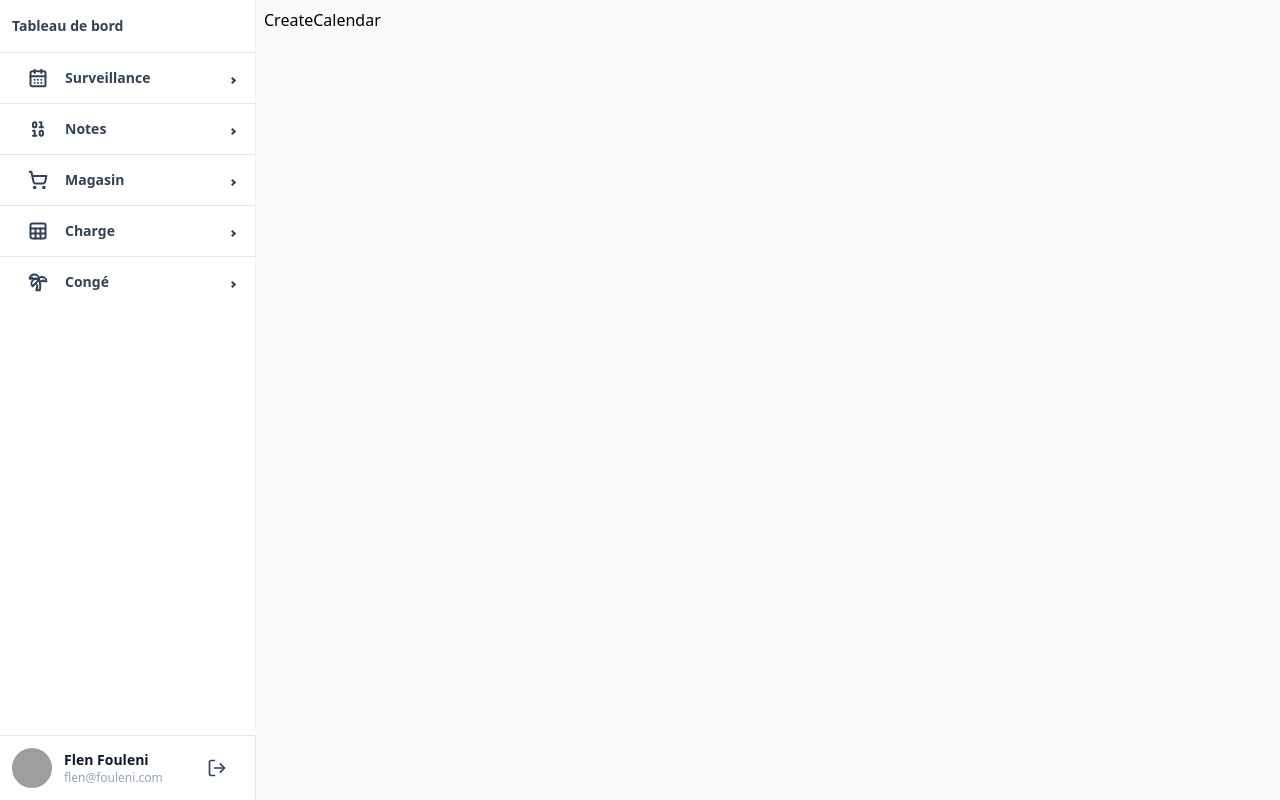
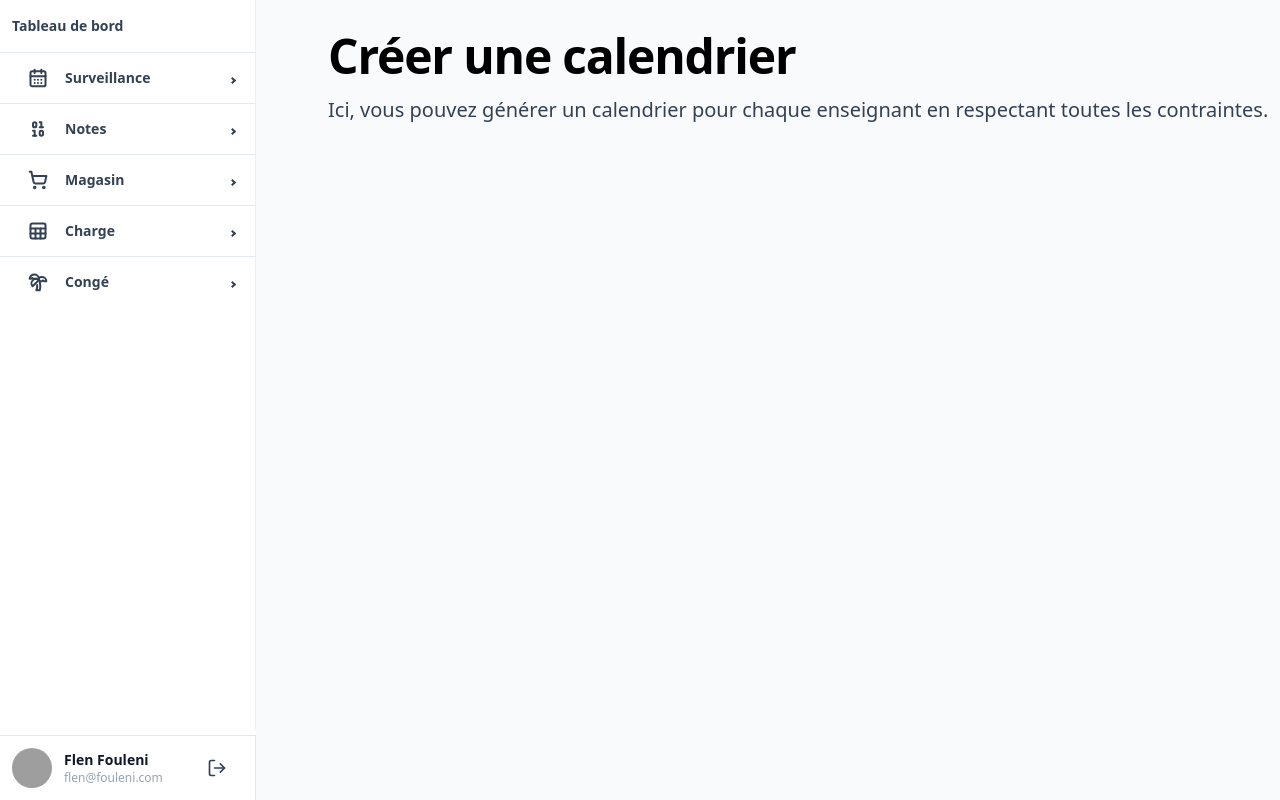
Before and after one commit to stormynight9/isimm-frontend, a React (Vite) app: page /surveillance/creer-calendrier in a window 1280 px wide. Built offline with nearby package versions, Linux system fonts and the light colour scheme; grey boxes are pictures that could not be loaded; a web font is replaced by a local one.

Commit message:
added header for every page

```diff
--- a/src/pages/surveillance/Calendar.jsx
+++ b/src/pages/surveillance/Calendar.jsx
@@ -1,5 +1,11 @@
+import Header from "./components/Header"
+
 const Calendar = () => {
-    return <div>Calendar</div>
+    return (
+        <main className="pt-6 pl-16">
+            <Header title="Calendrier">Ici, vous pouvez générer un calendrier pour chaque enseignant en respectant toutes les contraintes.</Header>
+        </main>
+    )
 }
 
 export default Calendar
--- a/src/pages/surveillance/Complaints.jsx
+++ b/src/pages/surveillance/Complaints.jsx
@@ -1,5 +1,11 @@
+import Header from "./components/Header"
+
 const Complaints = () => {
-    return <div>Complaints</div>
+    return (
+        <main className="pt-6 pl-16">
+            <Header title="Réclamations">Ici, vous pouvez voir le calendrier de chaque professeur ainsi que leurs réclamations.</Header>
+        </main>
+    )
 }
 
 export default Complaints
--- a/src/pages/surveillance/CreateCalendar.jsx
+++ b/src/pages/surveillance/CreateCalendar.jsx
@@ -1,7 +1,10 @@
+import Header from "./components/Header"
 
 const CreateCalendar = () => {
     return (
-        <div>CreateCalendar</div>
+        <main className="pt-6 pl-16">
+            <Header title="Créer une calendrier">Ici, vous pouvez générer un calendrier pour chaque enseignant en respectant toutes les contraintes.</Header>
+        </main>
     )
 }
 
--- a/src/pages/surveillance/SavedCalendars.jsx
+++ b/src/pages/surveillance/SavedCalendars.jsx
@@ -1,7 +1,10 @@
+import Header from "./components/Header"
 
 const SavedCalendars = () => {
     return (
-        <div>SavedCalendars</div>
+        <main className="pt-6 pl-16">
+            <Header title="Calendriers sauvegardés">Voici la liste de tous les calendriers sauvegardés.</Header>
+        </main>
     )
 }
 
--- /dev/null
+++ b/src/pages/surveillance/components/Header.tsx
@@ -0,0 +1,15 @@
+interface HeaderProps {
+    title: string
+    children: React.ReactNode
+}
+
+const Header = ({ title, children }: HeaderProps) => {
+    return (
+        <header>
+            <h1 className="mb-4 scroll-m-20 text-4xl font-extrabold tracking-tight lg:text-5xl">{title}</h1>
+            <p className="text-xl text-slate-700 dark:text-slate-400">{children}</p>
+        </header>
+    )
+}
+
+export default Header
```
Also changed, not shown: 1 other file (tests, documents, lock files or other folders).
